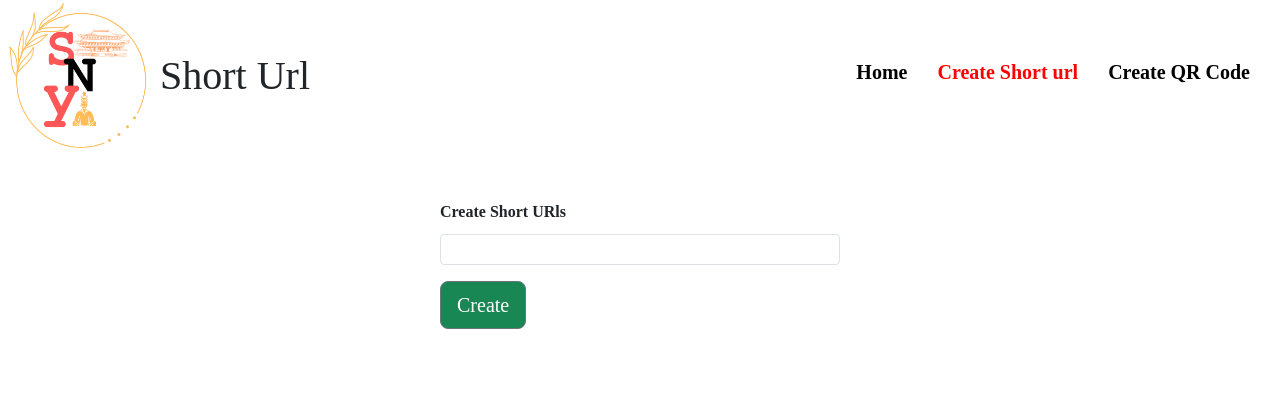
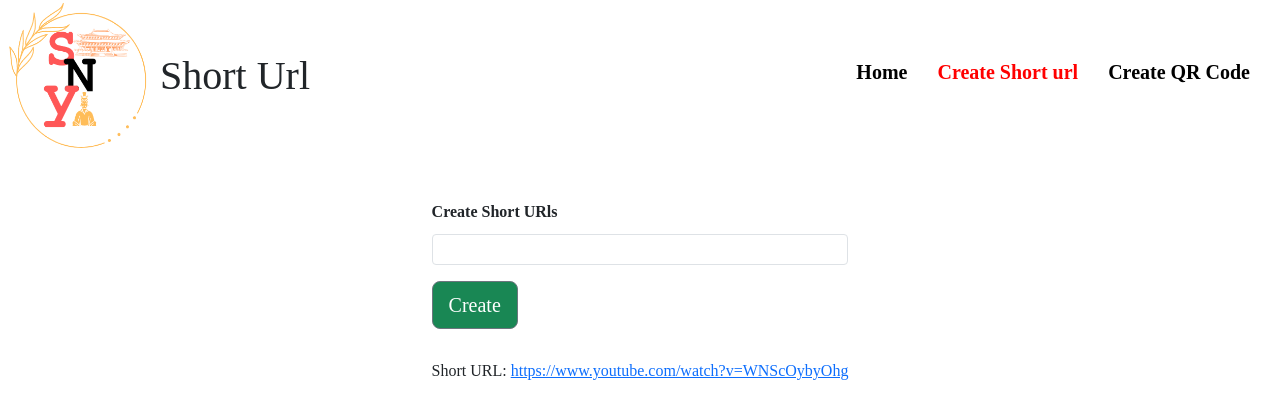
Before and after one commit to Surachaizxzx/MySynerry_shorturl, a React (Create React App) app in the folder frontend/: page /ShortUrl in a window 1280 px wide. Shown: the top 418 px of the page. Built offline with nearby package versions, Linux system fonts and the light colour scheme.

Commit message:
ปรับเเก้ ขึ้นLink สั้นเเล้วมันเด้ง

```diff
--- a/frontend/src/screen/Shorturl.js
+++ b/frontend/src/screen/Shorturl.js
@@ -5,7 +5,7 @@ import './css/shorturl.css'
 export default function ShortUrl() {
     const [urlInput, setUrlInput] = useState(""); // เก็บลิ้ง
     const [error, setError] = useState(""); // ผิดมั้ย
-    const [shortUrl, setShortUrl] = useState(""); // เก็บ URL ที่ถูกย่อ
+    const [shortUrl, setShortUrl] = useState("https://www.youtube.com/watch?v=WNScOybyOhg"); // เก็บ URL ที่ถูกย่อ
     const onClickLink = async (event) => {
         event.preventDefault();
         const urlPattern = /^(https?:\/\/[^\s]+)/; // รูปแบบสำหรับตรวจสอบ URL
@@ -15,11 +15,11 @@ export default function ShortUrl() {
         }
         setError("");
         try {
-            const response = await axios.post("https://my-synerry-shorturl.vercel.app/api/keep_url", { url: urlInput });
-            console.log(response.data); // นำมาใช้งานเพื่อไม่ให้เกิดข้อผิดพลาด
-            const shortUrl = response.data.shortUrl; // เข้าถึง shortUrl
-            console.log(shortUrl); // แสดง shortUrl ใน console
-            setShortUrl(shortUrl);
+            // const response = await axios.post("https://my-synerry-shorturl.vercel.app/api/keep_url", { url: urlInput });
+            // console.log(response.data); // นำมาใช้งานเพื่อไม่ให้เกิดข้อผิดพลาด
+            // const shortUrl = response.data.shortUrl; // เข้าถึง shortUrl
+            // console.log(shortUrl); // แสดง shortUrl ใน console
+            // setShortUrl(shortUrl);
         } catch (err) {
             setError("เกิดข้อผิดพลาดในการสร้าง Short URL");
             console.error(err);
@@ -33,8 +33,8 @@ export default function ShortUrl() {
                 {error && <div className="text-danger p-2">{error}</div>}
                 <button className="btn btn-lg mt-3 bg-success btn-secondary " onClick={onClickLink} >Create</button>
             </form>
-            {shortUrl && (
-                <div>
+            {shortUrl && ( //เป็นจริงหรือไม่ถ้าเป็นจริงก็มาทำdiv
+                <div className="linkshort">
                     Short URL: <a href={shortUrl} target="_blank" rel="noopener noreferrer">{shortUrl}</a>
                 </div>
             )}
--- a/frontend/src/screen/css/shorturl.css
+++ b/frontend/src/screen/css/shorturl.css
@@ -23,3 +23,7 @@
   grid-row: 2;
   width: auto;
 }
+.linkshort {
+  grid-column: 2;
+  padding-top: 30px;
+}
```
Also changed, not shown: 10 other files (tests, documents, lock files or other folders).
